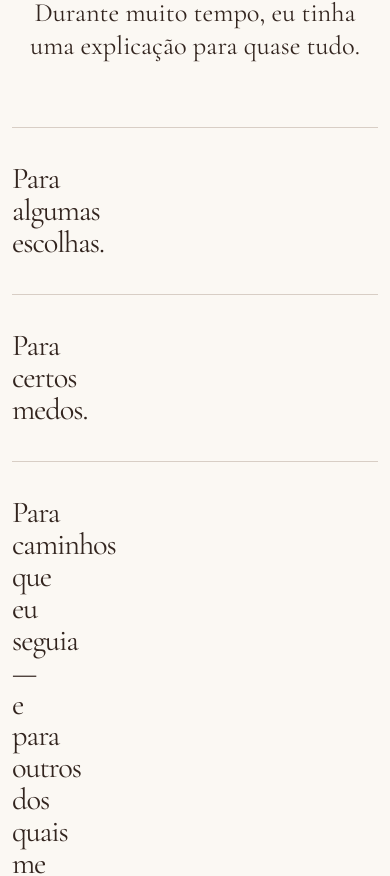
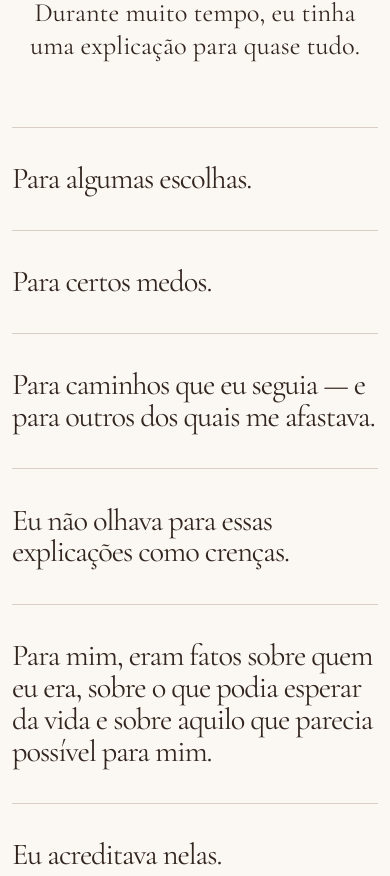
Before and after one commit to isaaccarneirom/LP-EBOOK3, a Next.js app: page / in a window 390 px wide. Shown: the part 4413-5289 px from the top of the page. Built offline with nearby package versions, Linux system fonts and the light colour scheme; no server answers.

Commit message:
fix(landing): correct responsive content grids

```diff
--- a/app/globals.css
+++ b/app/globals.css
@@ -352,6 +352,10 @@ h3 {
   gap: clamp(2rem, 6vw, 6rem);
 }
 
+.autopilot-heading {
+  grid-column: 2;
+}
+
 .autopilot-heading h2 {
   max-width: 14ch;
   font-size: clamp(3rem, 5.5vw, 5.2rem);
@@ -369,6 +373,7 @@ h3 {
 }
 
 .autopilot-body {
+  grid-column: 3;
   align-self: end;
   padding-top: 1.5rem;
   border-top: 1px solid var(--line);
@@ -463,10 +468,6 @@ h3 {
 }
 
 .question-list p {
-  display: grid;
-  grid-template-columns: 4rem 1fr;
-  gap: 2rem;
-  align-items: baseline;
   padding-block: 2.2rem;
   border-bottom: 1px solid var(--line);
   font-family: var(--font-display), Georgia, serif;
@@ -1101,6 +1102,7 @@ summary:focus-visible {
   }
 
   .autopilot-body,
+  .autopilot-heading,
   .origin-note,
   .ordinary-close,
   .offer-details {
@@ -1114,11 +1116,6 @@ summary:focus-visible {
   .recognition-mark {
     height: 4rem;
     font-size: 9rem;
-  }
-
-  .question-list p {
-    grid-template-columns: 2rem 1fr;
-    gap: 1rem;
   }
 
   .possibility-word {
```
